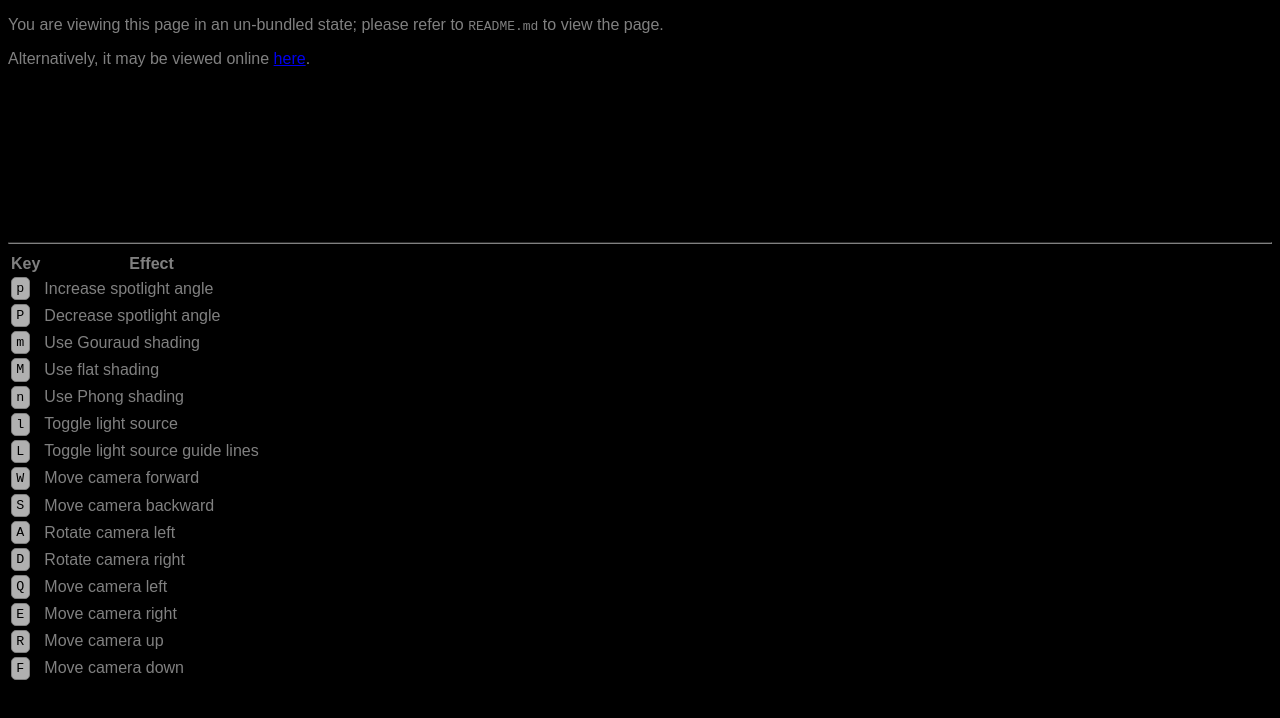
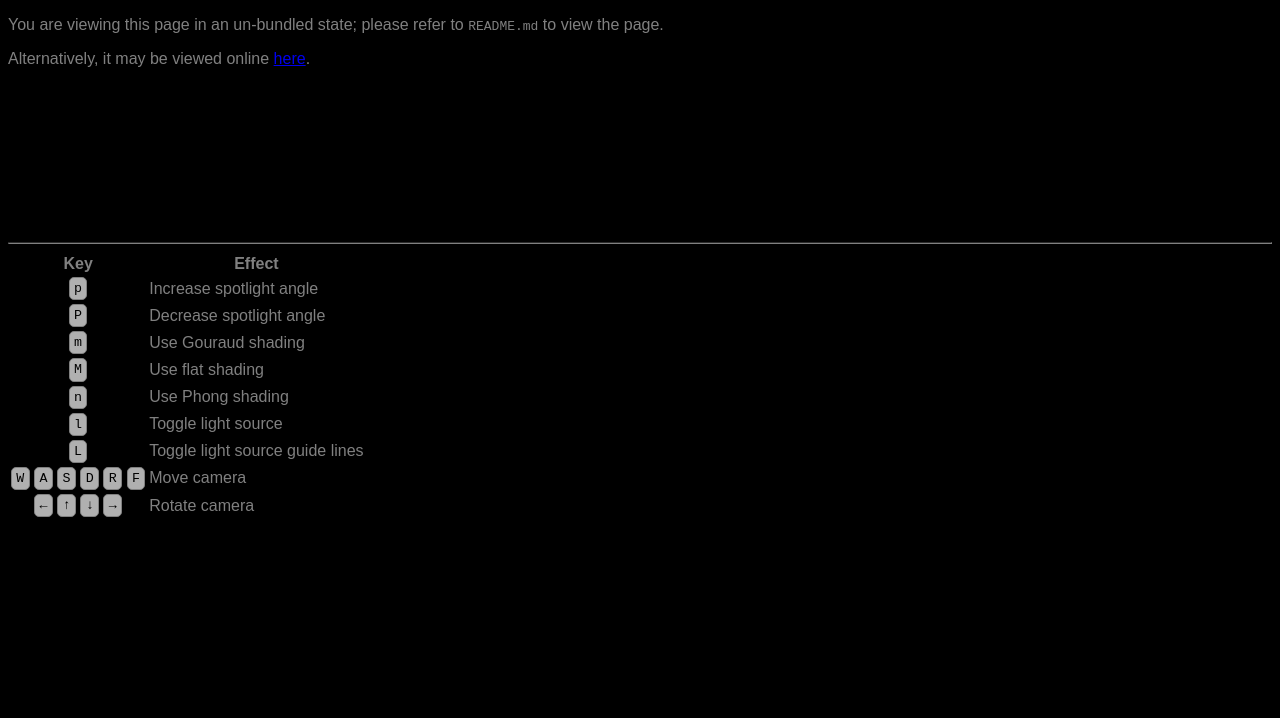
Before and after one commit to jirassimok/fictional-giggle, a website: page src/index.html in a window 1280 px wide. Drawn offline with Linux system fonts and the light colour scheme.

Commit message:
Update keyboard controls UI

```diff
--- a/src/index.html
+++ b/src/index.html
@@ -21,7 +21,7 @@
         <hr>
 
         <div id="instructions">
-            <table>
+            <table class="controls">
                 <thead>
                     <tr>
                         <th>Key</th>
@@ -54,29 +54,25 @@
                         <td>Toggle light source guide lines</td>
                     </tr>
 
-                    <tr><td><kbd class="key w W">W</kbd></td>
-                        <td>Move camera forward</td>
+                    <tr>
+                        <td>
+                            <kbd class="key W w">W</kbd>
+                            <kbd class="key A a">A</kbd>
+                            <kbd class="key S s">S</kbd>
+                            <kbd class="key D d">D</kbd>
+                            <kbd class="key R r">R</kbd>
+                            <kbd class="key F f">F</kbd>
+                        </td>
+                        <td>Move camera</td>
                     </tr>
-                    <tr><td><kbd class="key s S">S</kbd></td>
-                        <td>Move camera backward</td>
-                    </tr>
-                    <tr><td><kbd class="key a A">A</kbd></td>
-                        <td>Rotate camera left</td>
-                    </tr>
-                    <tr><td><kbd class="key d D">D</kbd></td>
-                        <td>Rotate camera right</td>
-                    </tr>
-                    <tr><td><kbd class="key q Q">Q</kbd></td>
-                        <td>Move camera left</td>
-                    </tr>
-                    <tr><td><kbd class="key e E">E</kbd></td>
-                        <td>Move camera right</td>
-                    </tr>
-                    <tr><td><kbd class="key r R">R</kbd></td>
-                        <td>Move camera up</td>
-                    </tr>
-                    <tr><td><kbd class="key f F">F</kbd></td>
-                        <td>Move camera down</td>
+                    <tr>
+                        <td>
+                            <kbd class="key ArrowLeft">&larr;</kbd>
+                            <kbd class="key ArrowUp">&uarr;</kbd>
+                            <kbd class="key ArrowDown">&darr;</kbd>
+                            <kbd class="key ArrowRight">&rarr;</kbd>
+                        </td>
+                        <td>Rotate camera</td>
                     </tr>
                 </tbody>
             </table>
```
